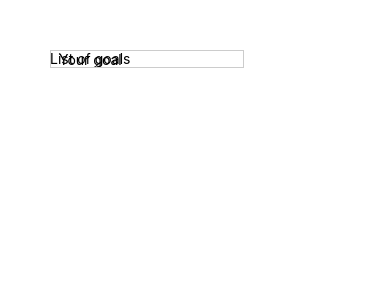
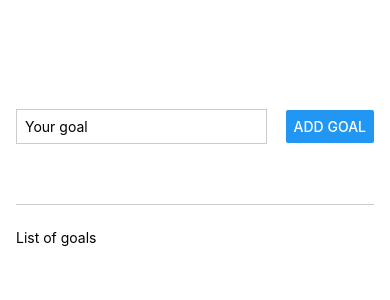
Before and after one commit to PraneethBunny123/GoalsApp, a React Native app: screen / in a window 390 px wide. Shown: the top 300 px of the page. Built offline with nearby package versions, Linux system fonts and the light colour scheme.

Commit message:
checking styles to make the outline look clean

```diff
--- a/App.js
+++ b/App.js
@@ -8,7 +8,7 @@
                 <TextInput style={styles.textInput} placeholder='Your goal'/>
                 <Button title='Add Goal' />
             </View>
-            <View>
+            <View style={styles.goalsContainer}>
                 <Text>List of goals</Text>
             </View>
         </View>
@@ -17,18 +17,27 @@
 
 const styles = StyleSheet.create({
     appContainer: {
-        padding: 50,
+        flex: 1,
+        paddingTop: 50,
+        paddingHorizontal: 16
     },
     inputContainer: {
-        flex: 0,
+        flex: 1,
         flexDirection: 'row',
-        justifyContent: 'space-between'
+        justifyContent: 'space-between',
+        alignItems: 'center',
+        marginBottom: 24,
+        borderBottomWidth: 1,
+        borderBottomColor: '#cccccc'
     },
     textInput: {
         borderWidth: 1,
         borderColor: '#cccccc',
-        width: '80%',
+        width: '70%',
         marginRight: 8,
         padding: 8
+    },
+    goalsContainer: {
+        flex: 4
     }
 });
```
